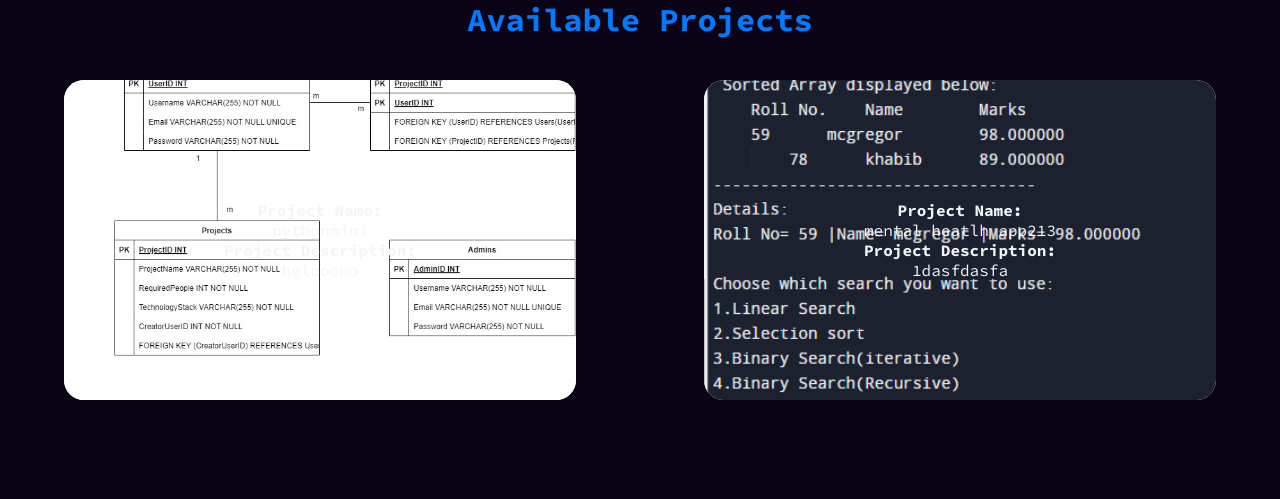
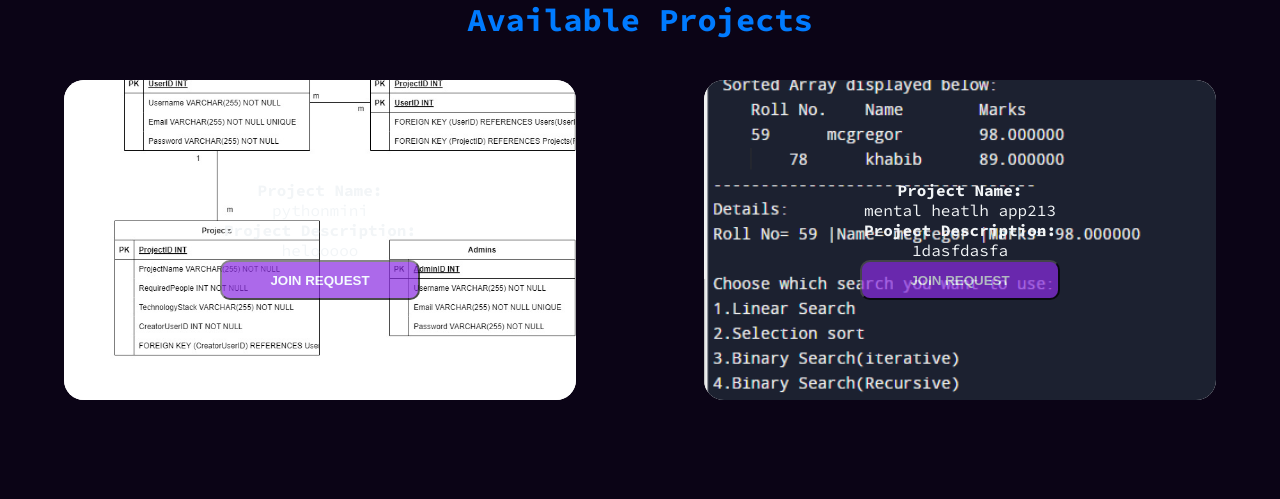
Before and after one commit to sheeeeesha/python_project_showcase, a Django app: page /available_projects/ in a window 1280 px wide. Shown: the top 499 px of the page. Run offline with Django 5.2, Linux system fonts and the light colour scheme; data comes from the database, SQL or seed files in the repository; both versions use the stored data as it was after the commit; parts of the project's set-up code (start-up, migrations or seed data) failed here and were passed over.

Commit message:
pushediniotlab

```diff
--- a/backend/myapp/templates/available_projects.html
+++ b/backend/myapp/templates/available_projects.html
@@ -16,6 +16,11 @@
                     <div class="flex lbox justify-center item-center">
                         <strong>Project Name:</strong> {{ project.project_name }}<br>
                         <strong>Project Description:</strong> {{ project.project_desc }}<br>
+                        <!-- Add a form to submit the join request -->
+                         <form method="post" action="{% url 'send_join_request' project.pid %}">
+                            {% csrf_token %}
+                                <input type="submit" value="JOIN REQUEST" style="color: aliceblue; background-color: blueviolet; height: 40px; width: 200px; border-radius: 10px; opacity: 0.7; font-weight: bold;">
+                         </form>
                     </div>
                 </div>
             </div>
--- a/backend/myapp/templates/login.html
+++ b/backend/myapp/templates/login.html
@@ -8,6 +8,7 @@
   <link rel="stylesheet" href="{% static 'signin.css' %}">
 </head>
 <body>
+
 
   <!-- Navbar -->
   <nav class="navbar">
--- a/backend/myapp/views.py
+++ b/backend/myapp/views.py
@@ -1,4 +1,4 @@
-from django.shortcuts import render, redirect
+from django.shortcuts import render, redirect,get_object_or_404
 from django.contrib.auth import authenticate, login
 from django.contrib.auth.models import User
 from django.shortcuts import render, redirect
@@ -41,13 +41,12 @@ def create_user(request):
         form = UserCreationForm()
     return render(request, 'register.html', {'form': form})
 
-
 def create_project(request):
     if request.method == 'POST':
         form = ProjectForm(request.POST, request.FILES)  # Include request.FILES for file upload
         if form.is_valid():
             form.save()  # Save the project object along with the uploaded thumbnail image
-            return redirect('profile')
+            return redirect('home')
     else:
         form = ProjectForm()
     return render(request, 'create_project.html', {'form': form})
@@ -71,6 +70,30 @@ def available_projects(request):
     return render(request, 'available_projects.html', {'projects': projects})
 
 
+
+
+@login_required
+def send_join_request(request, project_id):
+    if request.method == 'POST':
+        project = get_object_or_404(Project, pk=project_id)
+
+        # Fetch the actual user object
+        user = User.objects.get(email=request.user.email)
+
+        # Check if the user has already sent a join request
+        if user in project.joinRequests.all():
+            return render(request, 'error.html', {'error_message': 'You have already sent a join request for this project.'})
+
+        # Add the user to the joinRequests of the project
+
+        project.joinRequests.add(user)
+        project.save()
+
+        return redirect('available_projects')
+
+    return redirect('available_projects')
+
+
 @login_required
 def profile(request):
 
--- a/backend/myproject/urls.py
+++ b/backend/myproject/urls.py
@@ -1,19 +1,24 @@
+from django.contrib import admin
 from django.urls import path
 from myapp import views
+from django.conf.urls.static import static
 from django.conf import settings
-from django.conf.urls.static import static
+
+
 
 urlpatterns = [
     path('', views.user_login, name='login'),
     path('create_user/', views.create_user, name='create_user'),
     path('create_project/', views.create_project, name='create_project'),
     #path('join_project/', views.join_project, name='join_project'),
+    path('available_projects/<str:project_id>/join/', views.send_join_request, name='send_join_request'),
     path('available_projects/', views.available_projects, name='available_projects'),
     path('profile/', views.profile, name='profile'),
     path('home/', views.home, name='home'),
+    path('admin/', admin.site.urls, name='admin'),
 
     # Add more URL patterns as needed
-]+ static(settings.MEDIA_URL, document_root=settings.MEDIA_ROOT)
+]+static(settings.MEDIA_URL, document_root=settings.MEDIA_ROOT)
 
 
 """
```
Also changed, not shown: backend/myapp/urls.py (deleted, +0 -14 lines), backend/db.sqlite3, backend/media/thumbnails/Screenshot_2023-09-06_161832_Oi7ysfP.png (added), backend/media/thumbnails/Screenshot_2023-09-15_190145.png (added), backend/media/thumbnails/pythonmini_1.jpg (added), backend/myapp/migrations/0008_remove_project_joinrequests_project_joinrequests.py (added), backend/myapp/migrations/0009_remove_project_joinrequests_project_joinrequests.py (added).
